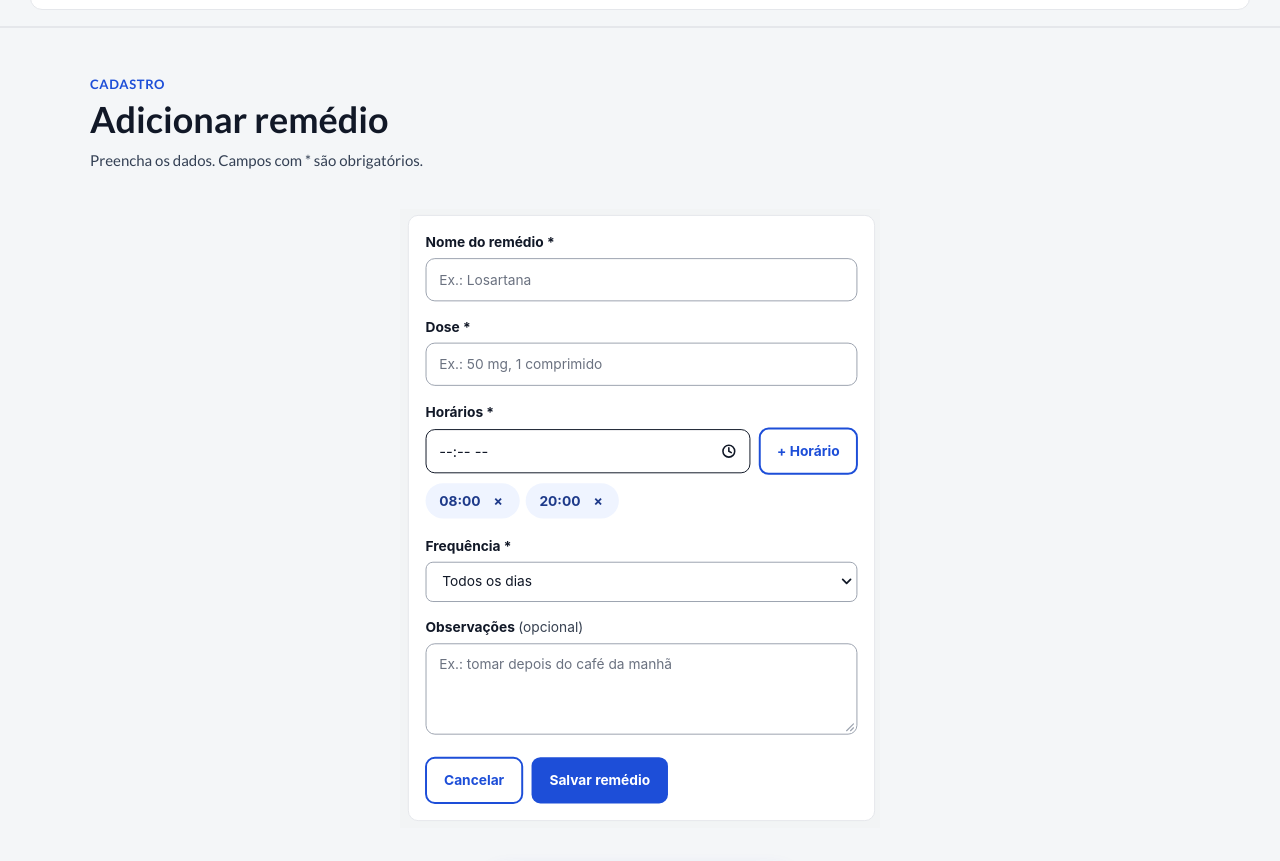
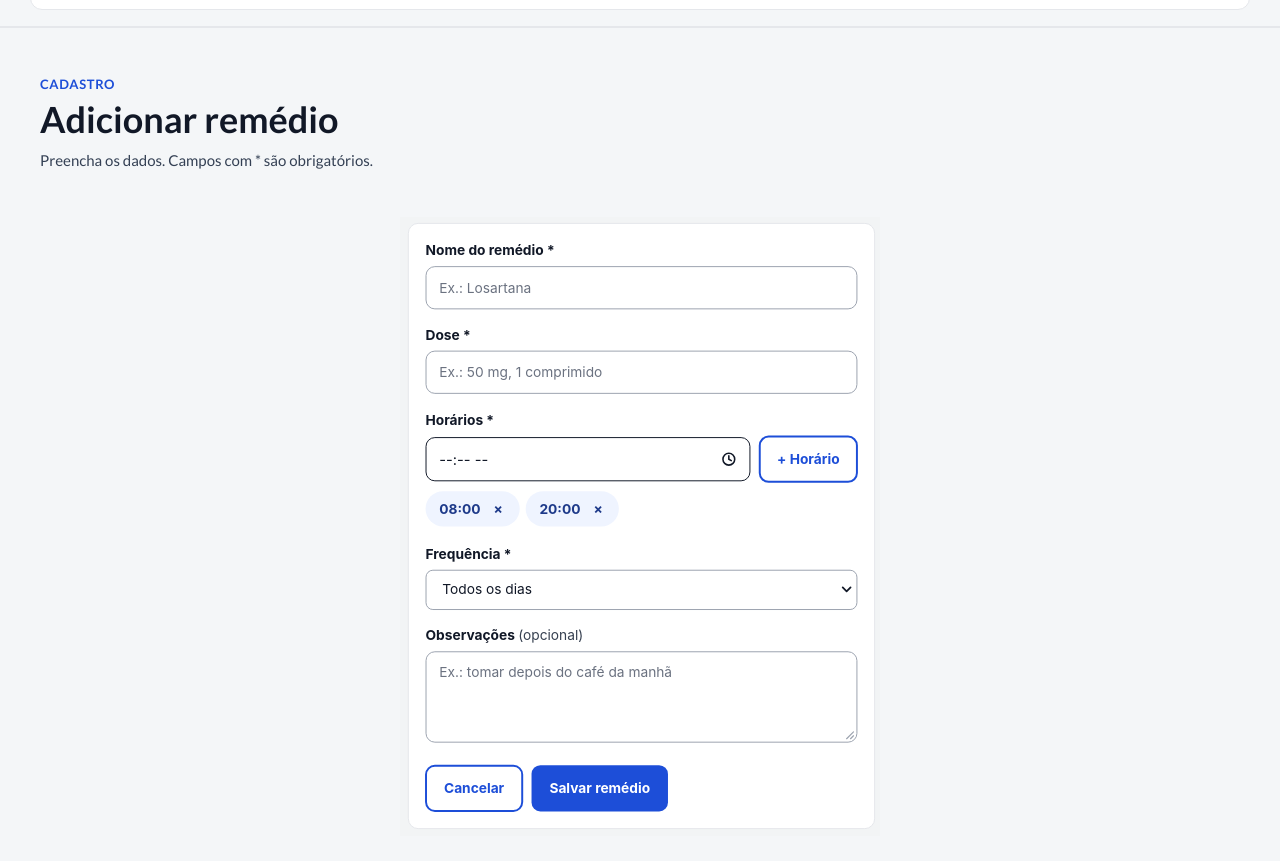
Before and after one commit to LiedsonF/Zelo, a plain HTML site: page index.html in a window 1280 px wide. Shown: the part 3434-4295 px from the top of the page. Drawn offline with Linux system fonts and the light colour scheme.

Commit message:
Ajuste de alinhamento na section cadastro

```diff
--- a/css/landing.css
+++ b/css/landing.css
@@ -516,7 +516,7 @@ Section 2 */
 
 .cadastro-header {
     max-width: 1100px;
-    margin: 0 auto 2.5rem auto;
+    margin-bottom: 3rem;
 }
 
 .cadastro-eyebrow {
```
